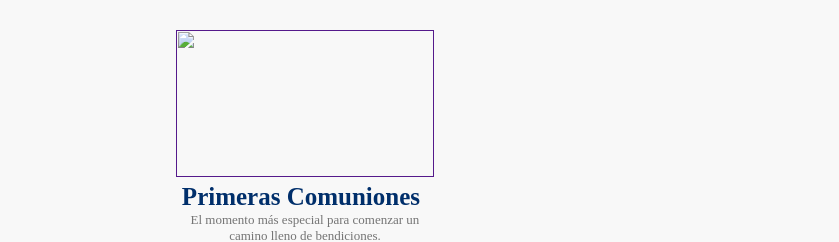
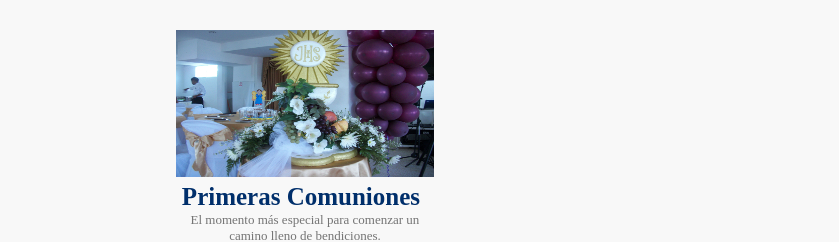
Before and after one commit to fonzk/VillaKarol, a plain HTML site: page index.html in a window 1280 px wide. Shown: the part 1205-1447 px from the top of the page, 441-1280 px from the left. Drawn offline with nearby package versions, Linux system fonts and the light colour scheme; files whose address does not match are found by name.

Commit message:
arreglando imagen primera comunion villakarol original

```diff
--- a/index.html
+++ b/index.html
@@ -195,7 +195,7 @@ Eventos sociales: matrimonios, grados, despedidas, primeras comuniones, cumplea
 <a href="" class="oculto">Más información</a></p>
 </div>
 <div class="servicios" >
-<h2 style="text-align: center;"><a href=""><img src="img/primeracomunion.jpg" alt="" width="258" height="147"></a></h2>
+<h2 style="text-align: center;"><a href=""><img src="img/primera-comunion.JPG" alt="" width="258" height="147"></a></h2>
 <h2 style="text-align: center;" class="tituloint"><a href="" class="serviciosa">Primeras Comuniones</a></h2>
 <p style="text-align: center;">El momento más especial para comenzar un camino lleno de bendiciones.<br>
 <a href="" class="oculto">Más información</a></p>
```
